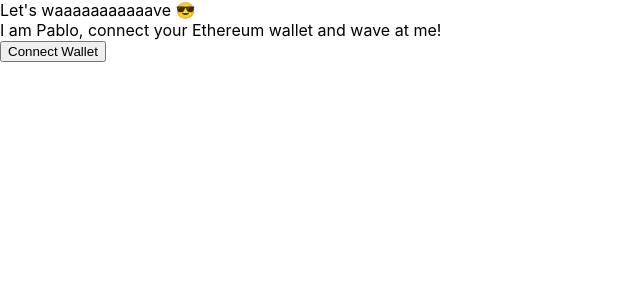
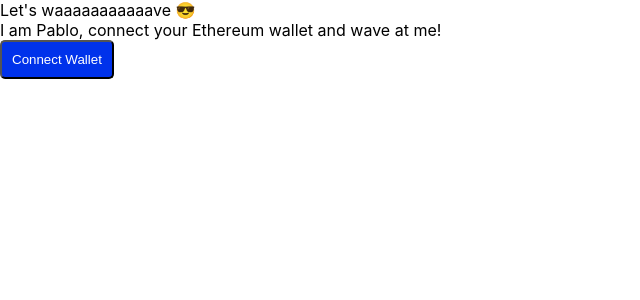
Before and after one commit to pablopoggiog/dappstep, a React (Create React App) app: page / in a window 1280 px wide. Shown: the top 300 px of the page, without its empty margins (0-640 px from the left). Built offline with nearby package versions, Linux system fonts and the light colour scheme.

Commit message:
Create simple Button component

```diff
--- a/src/App.tsx
+++ b/src/App.tsx
@@ -1,6 +1,7 @@
 import { useState } from "react";
 import "./App.css";
 import { useContract } from "src/hooks/useContract";
+import { Button } from "src/components";
 import logo from "./logo.svg";
 
 export default function App() {
@@ -25,9 +26,9 @@
         </div>
 
         {!currentAccount ? (
-          <button className="waveButton" onClick={connectWallet}>
+          <Button className="waveButton" onClick={connectWallet}>
             Connect Wallet
-          </button>
+          </Button>
         ) : isMining ? (
           <div className="mining">
             <img className="logo" src={logo} alt="logo" />
@@ -64,9 +65,9 @@
               onChange={changeMessage}
               style={{ borderRadius: "5px" }}
             ></input>
-            <button className="waveButton" onClick={() => wave(message)}>
+            <Button className="waveButton" onClick={() => wave(message)}>
               Tell me something while waving!
-            </button>
+            </Button>
           </div>
         )}
       </div>
--- /dev/null
+++ b/src/components/Button/index.ts
@@ -0,0 +1,15 @@
+import styled from "styled-components";
+
+export const Button = styled.button`
+  border-radius: 5px;
+  background-color: #0032eb;
+  padding: 10px;
+  color: white;
+  cursor: pointer;
+  transition: 0.6s;
+
+  &:hover {
+    background-color: #335bef;
+    transform: scale(1.01);
+  }
+`;
--- /dev/null
+++ b/src/components/index.ts
@@ -0,0 +1 @@
+export * from "./Button";
```
